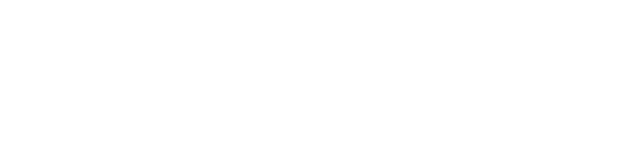
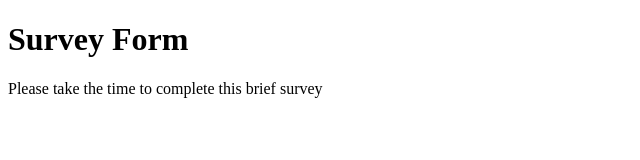
Before and after one commit to MRodriguez-M/Survey-Form, a plain HTML site: page index.html in a window 1280 px wide. Shown: the whole page, without its empty margins (0-640 px from the left). Drawn offline with Linux system fonts and the light colour scheme.

Commit message:
Added survey title and description

```diff
--- a/index.html
+++ b/index.html
@@ -1,5 +1,8 @@
 <!DOCTYPE html>
 <html>
     <head></head>
-    <body></body>
+    <body>
+        <h1 id="title">Survey Form</h1>
+        <p id="description">Please take the time to complete this brief survey</p>
+    </body>
 </html>
```
